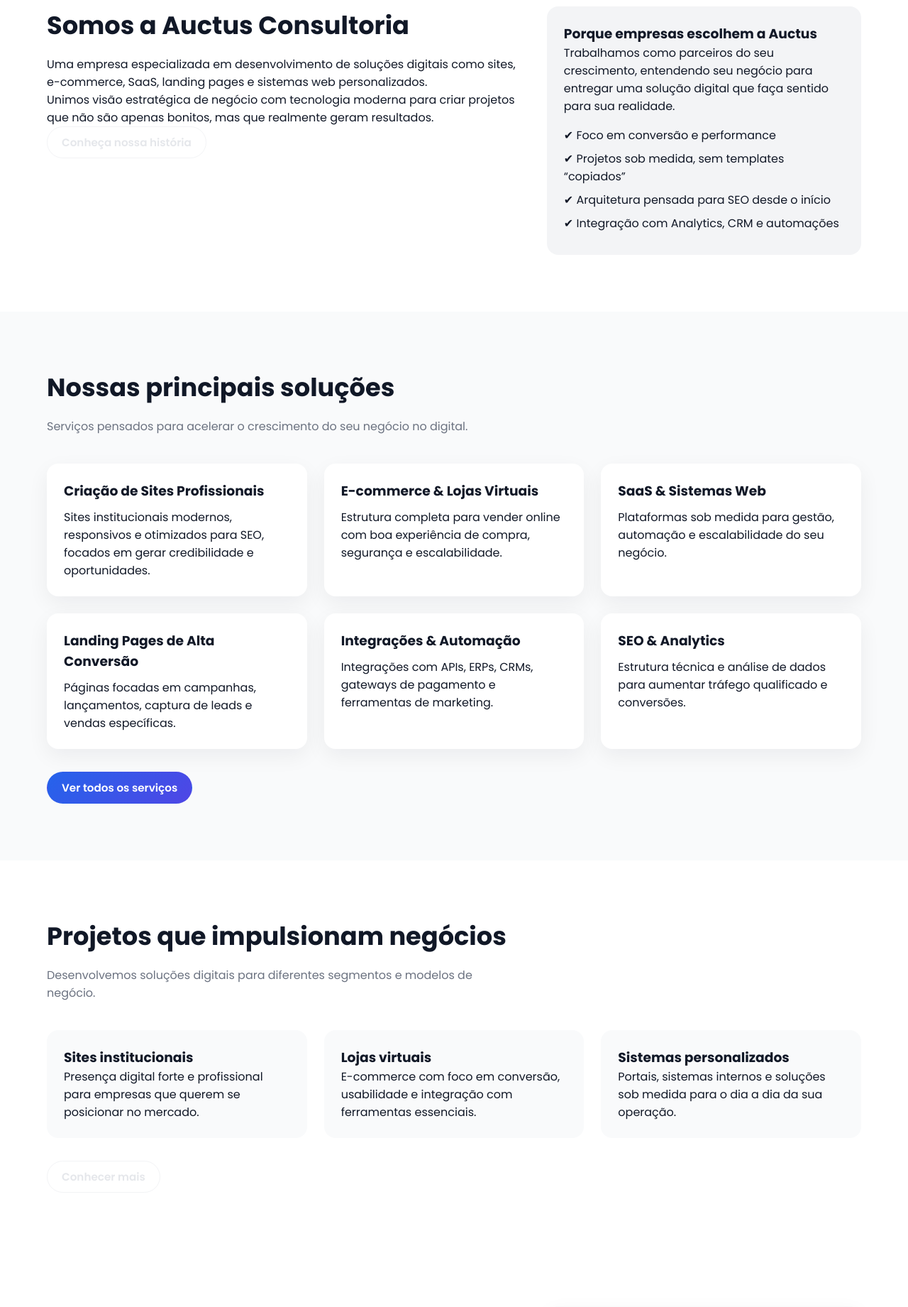
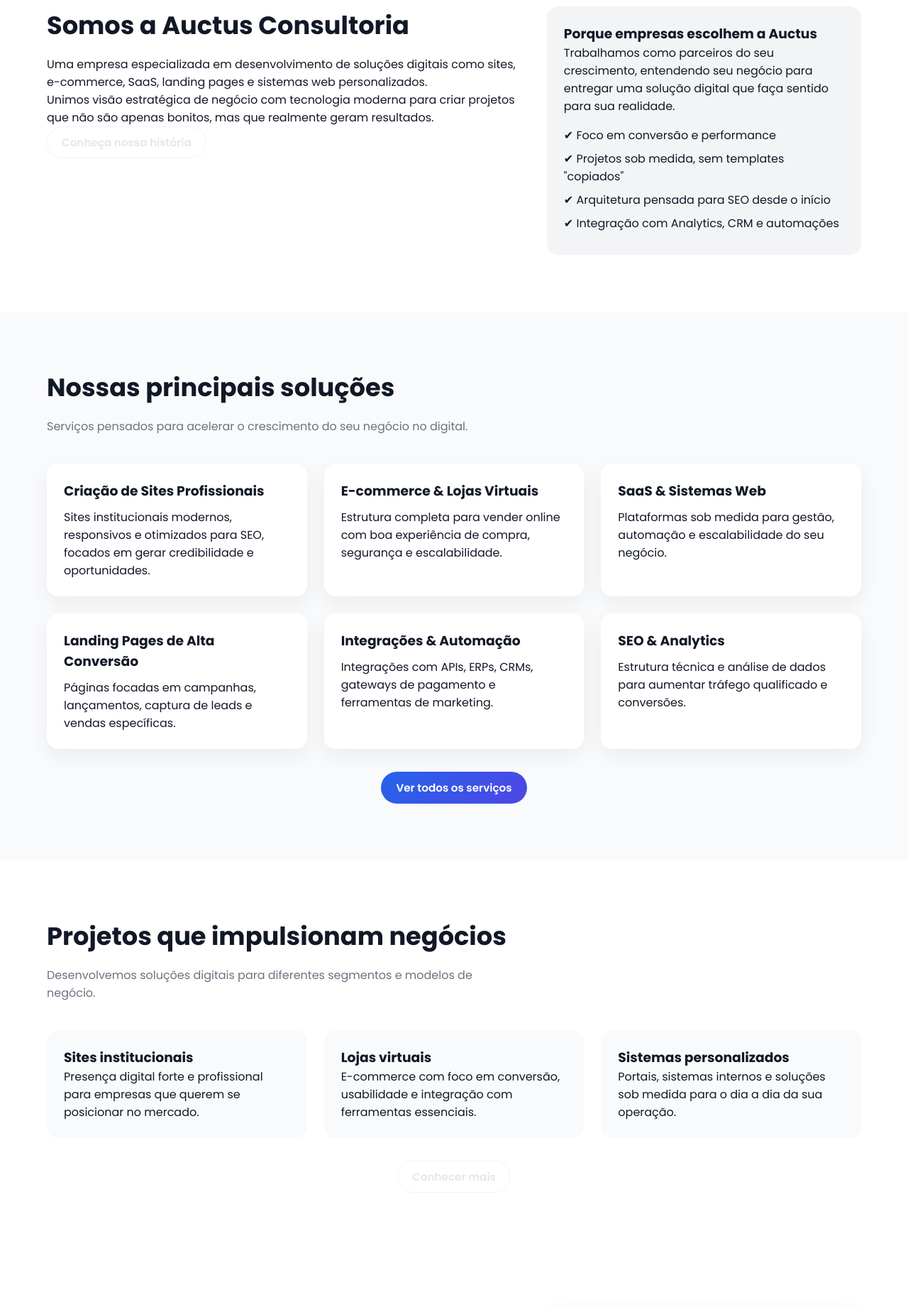
Before and after one commit to Jefferson23br/auctus, a PHP site: page / in a window 1280 px wide. Shown: the part 871-2712 px from the top of the page at 71% size. Run offline with PHP 8.4, Linux system fonts and the light colour scheme.

Commit message:
Update index.php

```diff
--- a/index.php
+++ b/index.php
@@ -50,7 +50,7 @@
                 <p>Trabalhamos como parceiros do seu crescimento, entendendo seu negócio para entregar uma solução digital que faça sentido para sua realidade.</p>
                 <ul class="about-list">
                     <li>✔ Foco em conversão e performance</li>
-                    <li>✔ Projetos sob medida, sem templates “copiados”</li>
+                    <li>✔ Projetos sob medida, sem templates "copiados"</li>
                     <li>✔ Arquitetura pensada para SEO desde o início</li>
                     <li>✔ Integração com Analytics, CRM e automações</li>
                 </ul>
@@ -91,7 +91,7 @@
                 </div>
             </div>
 
-            <div style="margin-top: 32px;">
+            <div style="margin-top: 32px; text-align: center;">
                 <a href="/servicos.php" class="btn btn-primary">Ver todos os serviços</a>
             </div>
         </div>
@@ -118,7 +118,7 @@
                 </div>
             </div>
 
-            <div style="margin-top: 32px;">
+            <div style="margin-top: 32px; text-align: center;">
                 <a href="/portfolio.php" class="btn btn-outline">Conhecer mais</a>
             </div>
         </div>
```
